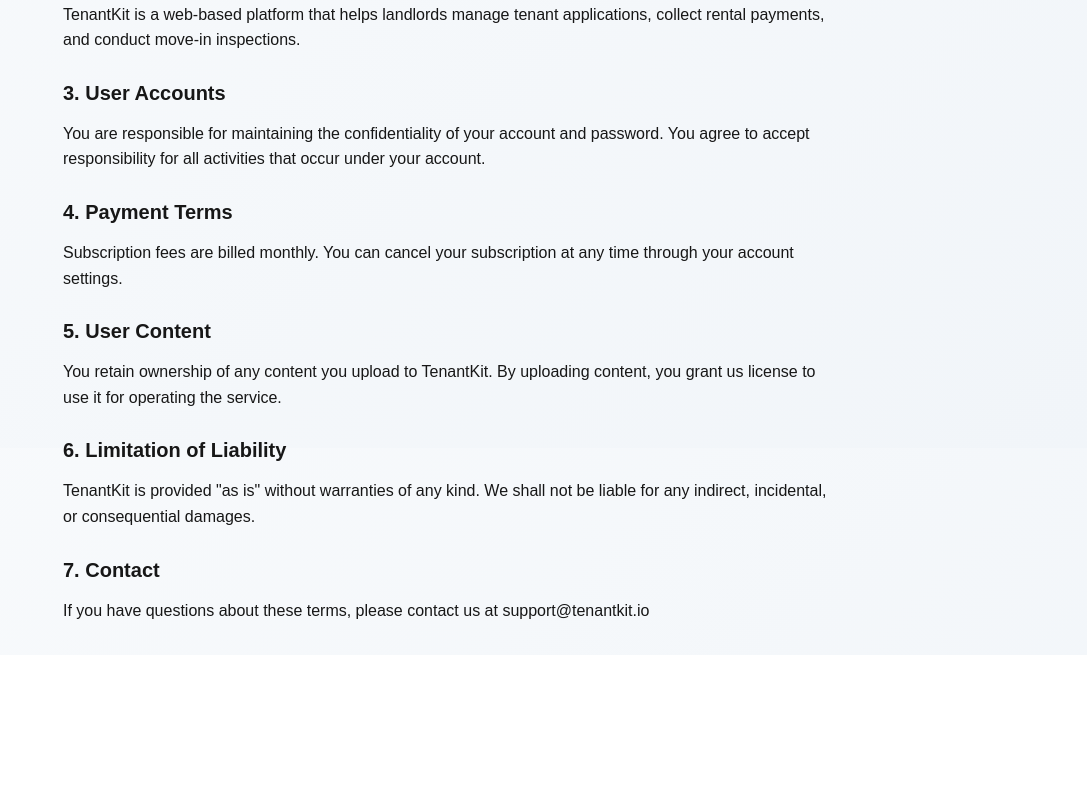
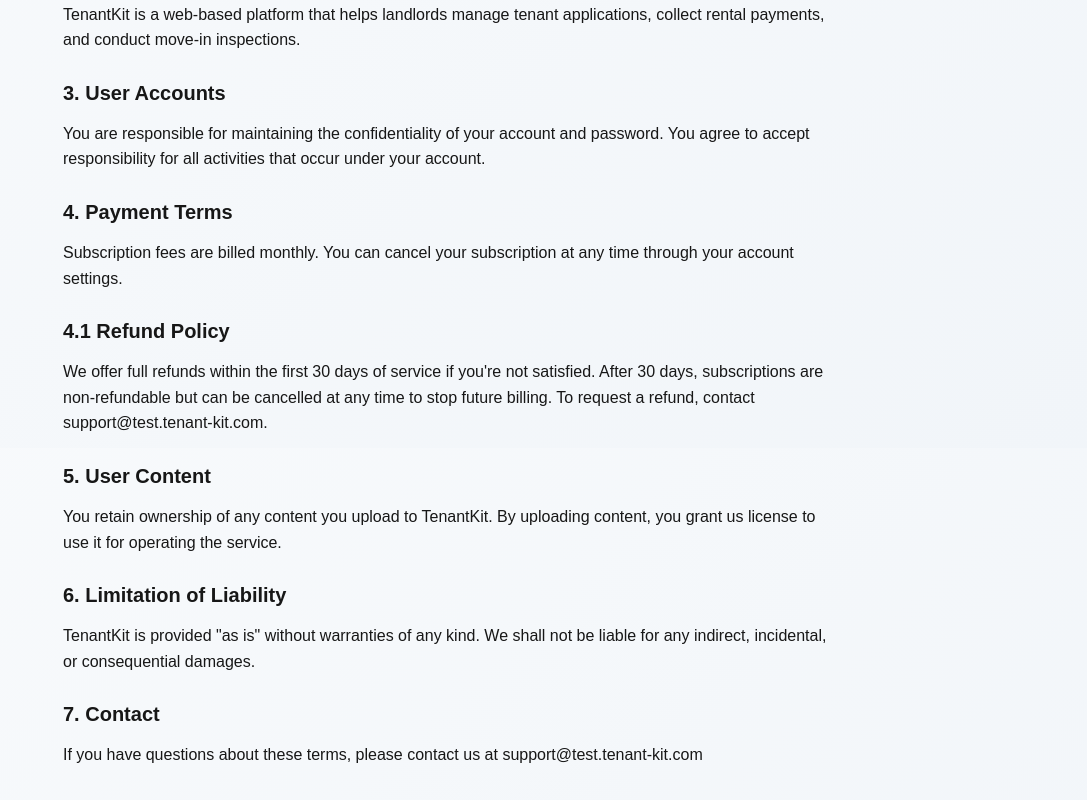
Before and after one commit to andrewjosephmarshall-1388/tenantkit-io, a Next.js app: page /terms in a window 1280 px wide. Shown: the part 352-1152 px from the top of the page, without its empty margins (193-1280 px from the left). Before the commit the page ends 1007 px from the top, so only its background shows below. Built offline with nearby package versions, Linux system fonts and the light colour scheme.

Commit message:
Update support email to verified domain

```diff
--- a/app/landing/page.tsx
+++ b/app/landing/page.tsx
@@ -20,7 +20,7 @@
       <div style={{ marginTop: '3rem', display: 'flex', gap: '1.5rem', fontSize: '0.875rem', color: '#6b7280' }}>
         <Link href="/terms" style={{ color: '#6b7280' }}>Terms of Service</Link>
         <Link href="/privacy" style={{ color: '#6b7280' }}>Privacy Policy</Link>
-        <a href="mailto:support@tenantkit.io" style={{ color: '#6b7280' }}>Contact</a>
+        <a href="mailto:support@test.tenant-kit.com" style={{ color: '#6b7280' }}>Contact</a>
       </div>
     </div>
   )
--- a/app/privacy/page.tsx
+++ b/app/privacy/page.tsx
@@ -56,7 +56,7 @@
 
       <section style={{ marginTop: '1.5rem' }}>
         <h2 style={{ fontSize: '1.25rem', fontWeight: 600, marginBottom: '0.75rem' }}>7. Contact</h2>
-        <p>If you have questions about this Privacy Policy, please contact us at support@tenantkit.io</p>
+        <p>If you have questions about this Privacy Policy, please contact us at support@test.tenant-kit.com</p>
       </section>
     </div>
   )
--- a/app/terms/page.tsx
+++ b/app/terms/page.tsx
@@ -29,6 +29,11 @@
       </section>
 
       <section style={{ marginTop: '1.5rem' }}>
+        <h2 style={{ fontSize: '1.25rem', fontWeight: 600, marginBottom: '0.75rem' }}>4.1 Refund Policy</h2>
+        <p>We offer full refunds within the first 30 days of service if you're not satisfied. After 30 days, subscriptions are non-refundable but can be cancelled at any time to stop future billing. To request a refund, contact support@test.tenant-kit.com.</p>
+      </section>
+
+      <section style={{ marginTop: '1.5rem' }}>
         <h2 style={{ fontSize: '1.25rem', fontWeight: 600, marginBottom: '0.75rem' }}>5. User Content</h2>
         <p>You retain ownership of any content you upload to TenantKit. By uploading content, you grant us license to use it for operating the service.</p>
       </section>
@@ -40,7 +45,7 @@
 
       <section style={{ marginTop: '1.5rem' }}>
         <h2 style={{ fontSize: '1.25rem', fontWeight: 600, marginBottom: '0.75rem' }}>7. Contact</h2>
-        <p>If you have questions about these terms, please contact us at support@tenantkit.io</p>
+        <p>If you have questions about these terms, please contact us at support@test.tenant-kit.com</p>
       </section>
     </div>
   )
```
